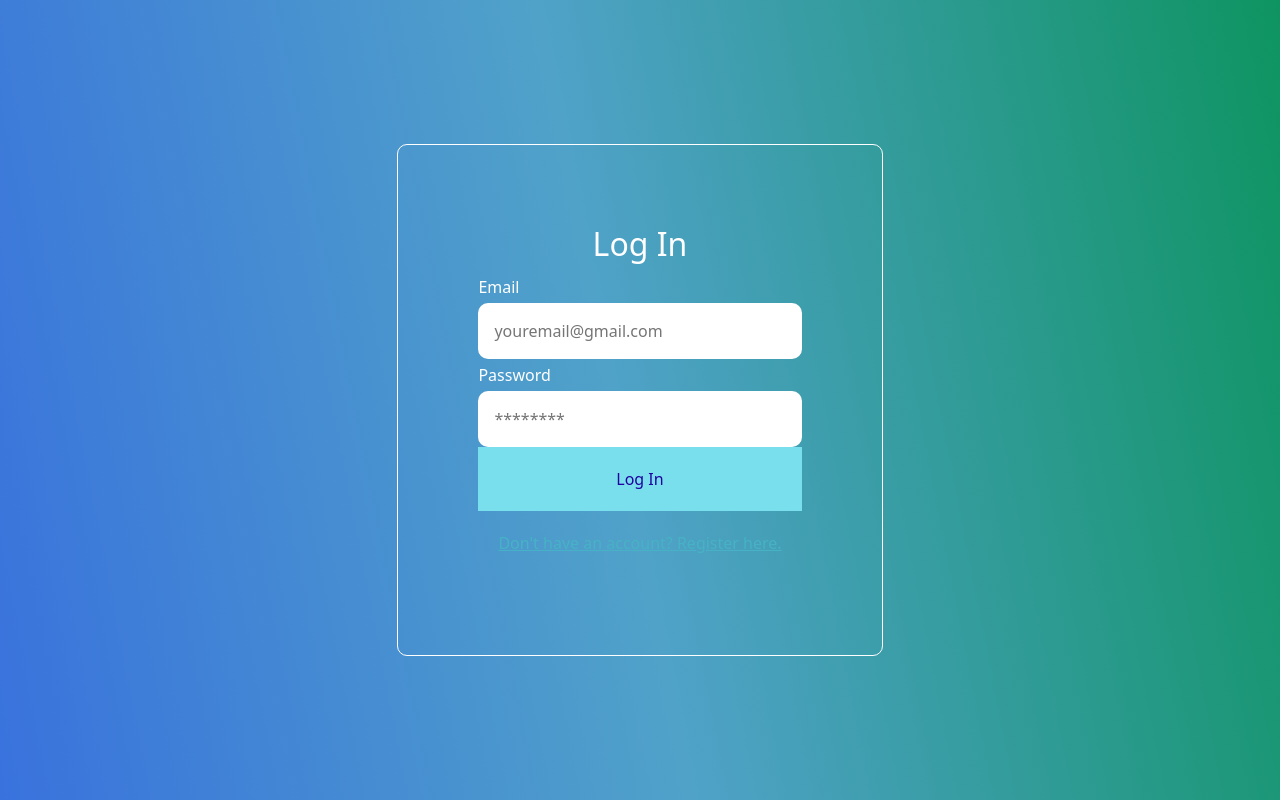
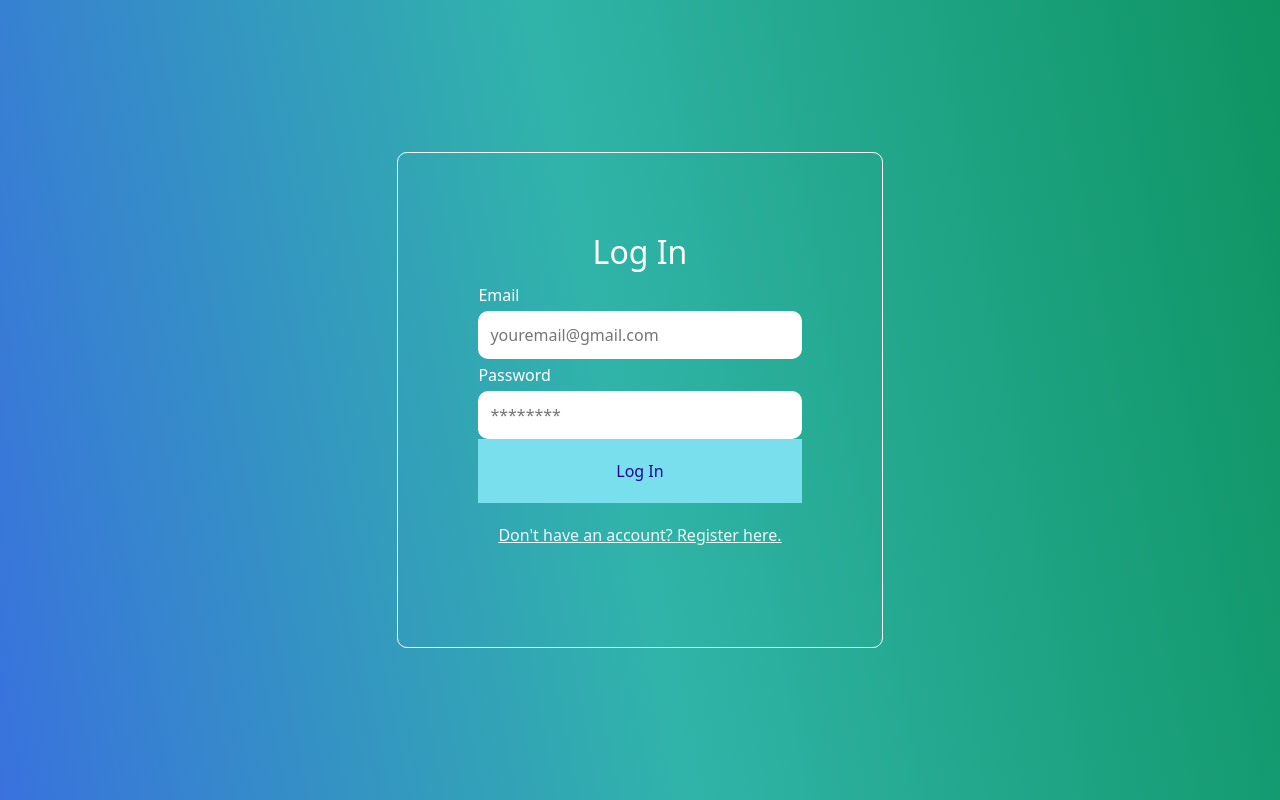
Before and after one commit to jhenchem0210/click, a React (Create React App) app: page / in a window 1280 px wide. Built offline with nearby package versions, Linux system fonts and the light colour scheme.

Commit message:
modified:   src/App.css 	modified:   src/App.js

```diff
--- a/src/App.css
+++ b/src/App.css
@@ -5,7 +5,7 @@
   align-items: center;
   justify-content: center;
   color: white;
-  background-image: linear-gradient(79deg, #3972dd, #50a2c9 48%, #0e9461);
+  background-image: linear-gradient(79deg, #3972dd, #30b4a9 48%, #0e9461);
 }
 
 .auth-form-container, .login-form, .register-form {
@@ -29,7 +29,7 @@ label {
 
 input {
   margin: 0.5rem 0;
-  padding: 1rem;
+  padding: 0.75rem;
   border: none;
   border-radius: 10px;
 }
@@ -45,6 +45,6 @@ button {
 
 .link-btn {
   background: none;
-  color: rgb(71, 178, 197);
+  color: rgb(240, 247, 248);
   text-decoration: underline;
 }
--- a/src/App.js
+++ b/src/App.js
@@ -2,6 +2,7 @@ import React, { useState } from "react";
 import './App.css';
 import { Login } from "./Login";
 import { Register } from "./Register";
+import 'bootstrap/dist/css/bootstrap.min.css'
 
 function App() {
   const [currentForm, setCurrentForm] = useState('login');
```
